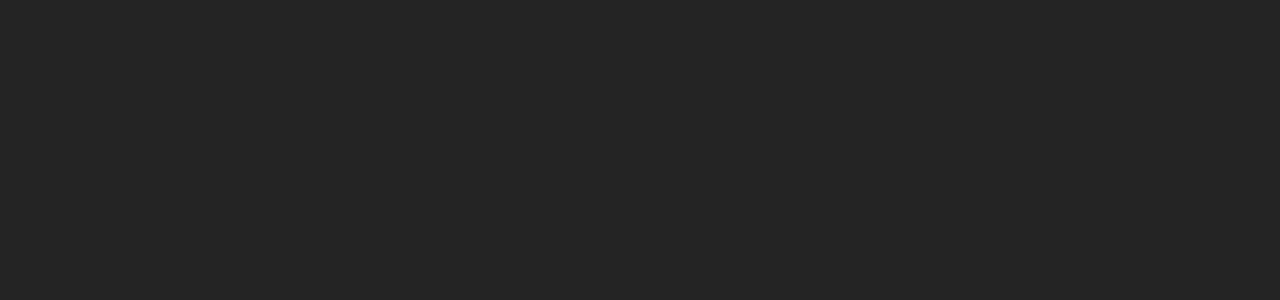
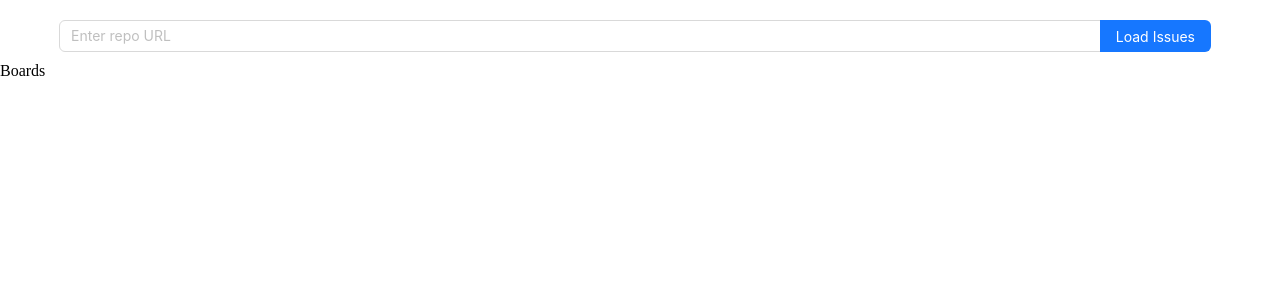
Before and after one commit to Ritter1111/github-kanban-task, a React (Vite) app: page / in a window 1280 px wide. Shown: the top 300 px of the page. Built offline with nearby package versions, Linux system fonts and the light colour scheme; no server answers.

Commit message:
feat: implement fetching all issues and log them into console

```diff
--- a/package.json
+++ b/package.json
@@ -15,6 +15,7 @@
   },
   "dependencies": {
     "@reduxjs/toolkit": "^2.2.3",
+    "antd": "^5.16.1",
     "react": "^18.2.0",
     "react-dom": "^18.2.0",
     "react-redux": "^9.1.0"
--- a/src/components/App/App.tsx
+++ b/src/components/App/App.tsx
@@ -1,5 +1,13 @@
+import { Boards } from '../Boards/Boards';
+import { SearchBar } from '../SearchBar/SearchBar';
+
 function App() {
-  return <></>;
+  return (
+    <>
+      <SearchBar />
+      <Boards />
+    </>
+  );
 }
 
 export default App;
--- /dev/null
+++ b/src/components/Boards/Boards.tsx
@@ -0,0 +1,10 @@
+// import { useState } from "react"
+import { useGetReposIssuesQuery } from '../../store/api/api';
+
+export const Boards = () => {
+  const { data } = useGetReposIssuesQuery('Ritter1111/testsss');
+
+  console.log(data);
+
+  return <div>Boards</div>;
+};
--- /dev/null
+++ b/src/components/SearchBar/SearchBar.tsx
@@ -0,0 +1,36 @@
+import { Input, Space } from 'antd';
+import { FormEvent, useState } from 'react';
+
+export const SearchBar = () => {
+  const { Search } = Input;
+  const [searchString, setSearchString] = useState<string>('');
+
+  const handleInputChange = (e: FormEvent<HTMLInputElement>) => {
+    const target = e.target as HTMLInputElement;
+    setSearchString(target.value);
+  };
+
+  const onSearch = (string: string) => {
+    setSearchString(string);
+  };
+
+  return (
+    <Space
+      style={{
+        display: 'flex',
+        justifyContent: 'center',
+        marginTop: '10px',
+        paddingRight: '10px',
+      }}
+    >
+      <Search
+        placeholder="Enter repo URL"
+        onSearch={onSearch}
+        style={{ width: '90vw', margin: '10px' }}
+        enterButton="Load Issues"
+        onInput={(e) => handleInputChange(e)}
+        value={searchString}
+      />
+    </Space>
+  );
+};
--- a/src/index.css
+++ b/src/index.css
@@ -1,14 +1,8 @@
 :root {
-  font-family: Inter, system-ui, Avenir, Helvetica, Arial, sans-serif;
-  line-height: 1.5;
-  font-weight: 400;
+}
 
-  color-scheme: light dark;
-  color: rgba(255, 255, 255, 0.87);
-  background-color: #242424;
-
-  font-synthesis: none;
-  text-rendering: optimizeLegibility;
-  -webkit-font-smoothing: antialiased;
-  -moz-osx-font-smoothing: grayscale;
+* {
+  margin: 0;
+  padding: 0;
+  box-sizing: border-box;
 }
--- /dev/null
+++ b/src/store/api/api.ts
@@ -0,0 +1,20 @@
+import { createApi, fetchBaseQuery } from '@reduxjs/toolkit/query/react';
+import { API_URL } from '../../utils/consts';
+
+export const githubApi = createApi({
+  reducerPath: 'githubApi',
+  baseQuery: fetchBaseQuery({ baseUrl: API_URL }),
+  endpoints: (builder) => ({
+    getReposIssues: builder.query({
+      query: (repoName: string) => ({
+        url: `/${repoName}/issues?state=all`,
+        method: 'GET',
+        headers: {
+          'Content-Type': 'application/json',
+        },
+      }),
+    }),
+  }),
+});
+
+export const { useGetReposIssuesQuery } = githubApi;
--- a/src/store/store.ts
+++ b/src/store/store.ts
@@ -1,9 +1,12 @@
 import { configureStore } from '@reduxjs/toolkit';
+import { githubApi } from './api/api';
 
 export const store = configureStore({
   reducer: {
-    // user: userReducer,
+    [githubApi.reducerPath]: githubApi.reducer,
   },
+  middleware: (getDefaultMiddlware) =>
+    getDefaultMiddlware().concat(githubApi.middleware),
 });
 
 export type RootState = ReturnType<typeof store.getState>;
--- /dev/null
+++ b/src/utils/consts.ts
@@ -0,0 +1 @@
+export const API_URL = 'https://api.github.com/repos/';
```
Also changed, not shown: 1 other file (tests, documents, lock files or other folders).
